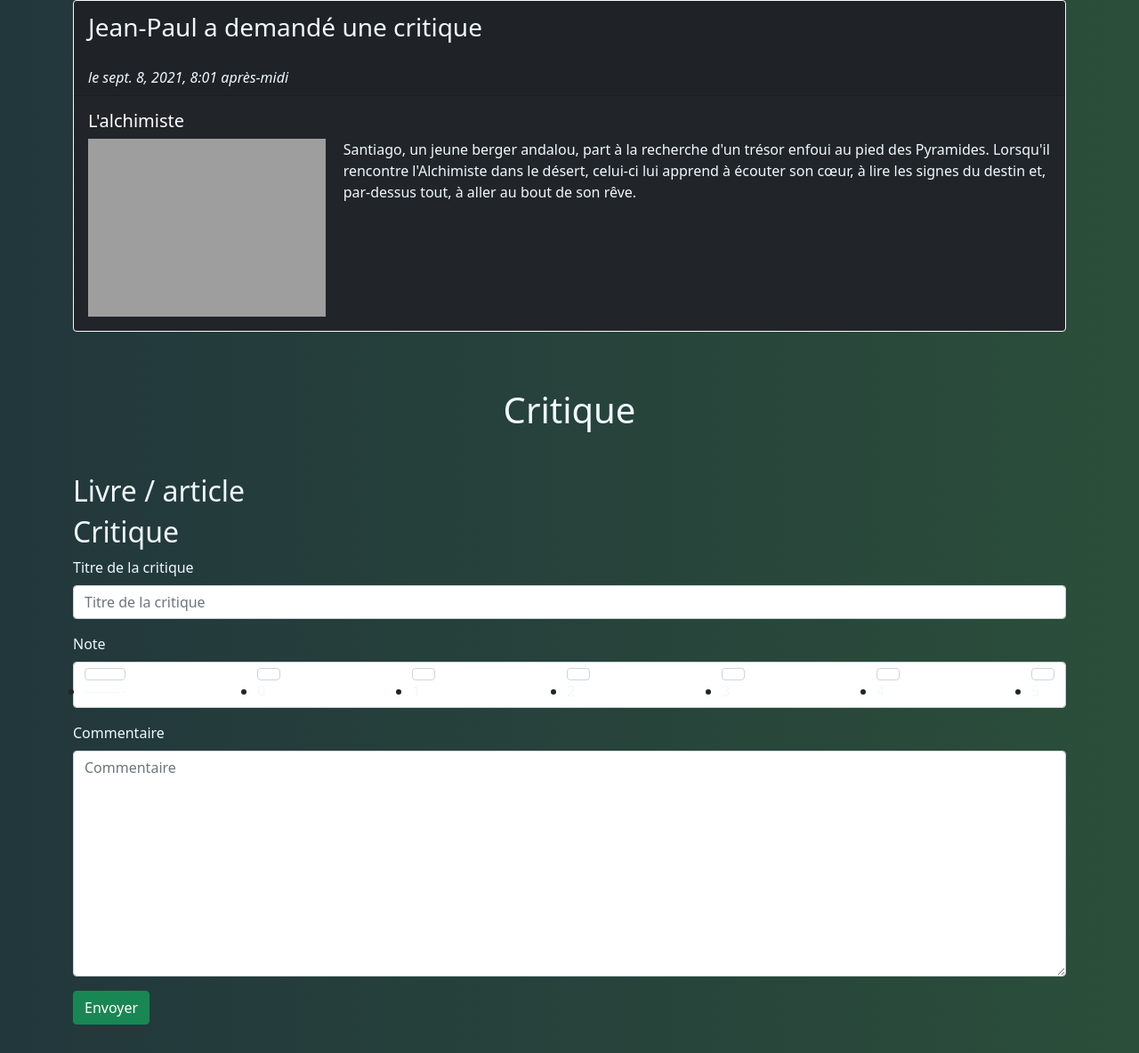
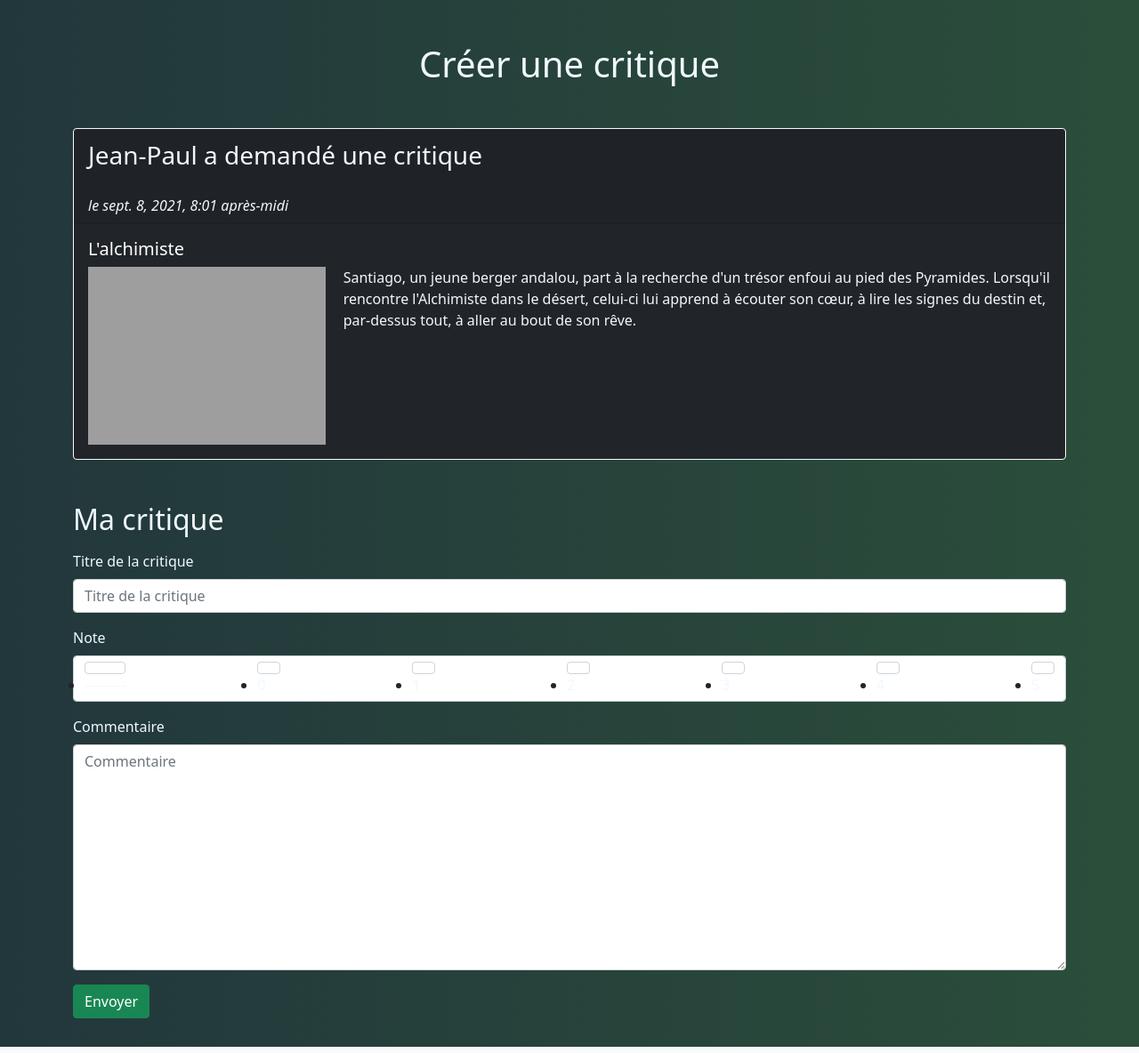
Before and after one commit to Remi-hub/LITReview, a Django app: page /reviews/create_review_with_ticket/1/ in a window 1280 px wide. Shown: the whole page at 89% size. Run offline with Django 3.2, Linux system fonts and the light colour scheme; data comes from the database, SQL or seed files in the repository; some libraries are stand-ins or nearby versions; grey boxes are pictures that could not be loaded.

Commit message:
typo / comments

```diff
--- a/reviews/templates/reviews/create_review_with_ticket.html
+++ b/reviews/templates/reviews/create_review_with_ticket.html
@@ -3,16 +3,14 @@
 {% block title %}Répondre à un ticket{% endblock %}
 
 {% block content %}
-
+    <div>
+        <h1 class="text-center m-md-5" >Créer une critique </h1>
         {% include "flux/tickets_snippet.html" %}
-
-<div>
-    <h1 class="text-center m-md-5" >Critique </h1>
-    <h2>Livre / article</h2>
         <form method="post"  enctype="multipart/form-data">
             {% csrf_token %}
-        <h2>Critique</h2>
+                <h2 class="mt-5 mb-3">Ma critique</h2>
                 {% bootstrap_form form_review %}
+
                 <button  type="submit" class="btn btn-success text-end">Envoyer</button>
         </form>
     </div>
--- a/tickets/forms.py
+++ b/tickets/forms.py
@@ -3,7 +3,7 @@ from django.forms import ModelForm
 from django.urls import reverse_lazy
 from django.views import generic
 
-from reviews.models import Review
+
 from tickets.models import Ticket
 
 
--- a/tickets/models.py
+++ b/tickets/models.py
@@ -5,7 +5,7 @@ from django.db import models
 
 
 class Ticket(models.Model):
-    title = models.CharField(verbose_name='Titre', max_length=128)
+    title = models.CharField(verbose_name='Nom du ticket', max_length=128)
     description = models.TextField(max_length=2048, blank=True)
     user = models.ForeignKey(
         to=settings.AUTH_USER_MODEL, on_delete=models.CASCADE)
```
Also changed, not shown: reviews/views.py (+2 -15 lines). Lines whose indentation alone changed are shown as unchanged.
